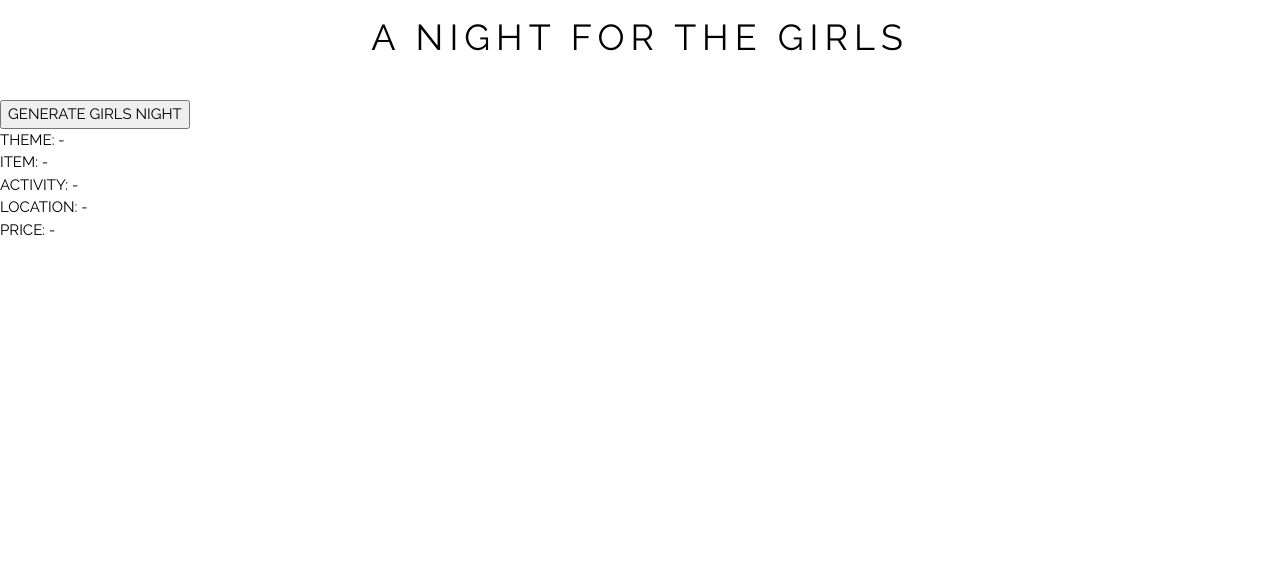
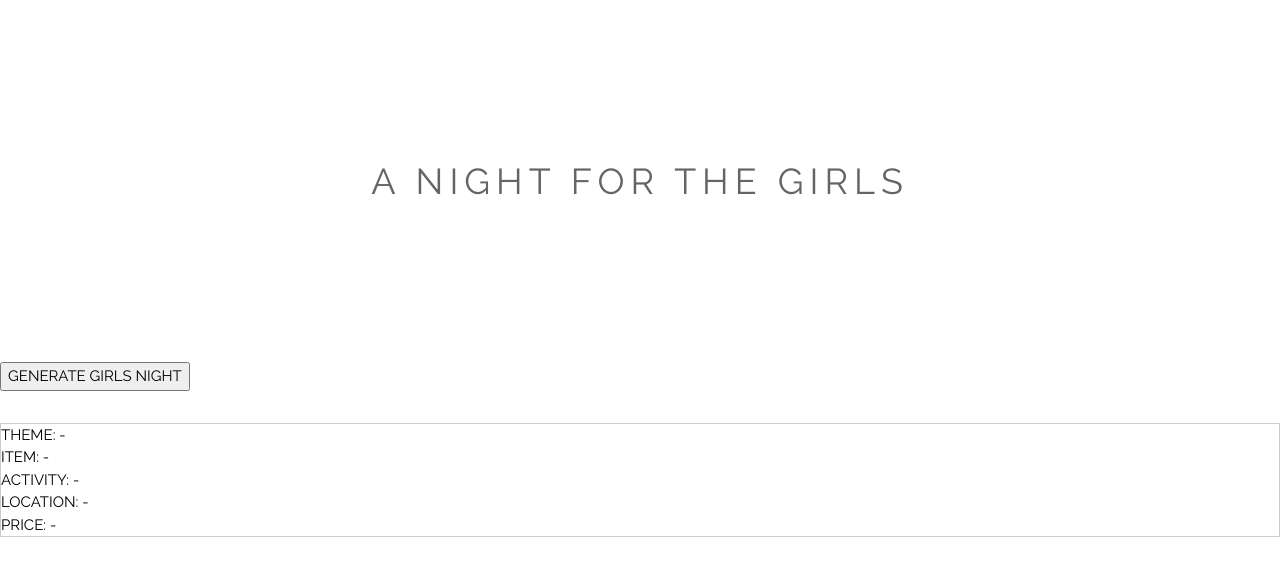
Before and after one commit to evangelinagrimes/evangelinagrimes.github.io, a plain HTML site: page index.html in a window 1280 px wide. Drawn offline with nearby package versions, Linux system fonts and the light colour scheme.

Commit message:
Messing around with themes

```diff
--- a/index.html
+++ b/index.html
@@ -15,8 +15,8 @@ h1 {letter-spacing: 6px}
 <body>
     <div class="container">
         <!-- Header Section -->
-        <header>
-            <h1><p style="text-align: center;">A NIGHT FOR THE GIRLS</p></h1>
+        <header class="w3-panel w3-center w3-opacity" style="padding:128px 16px">
+            <h1>A NIGHT FOR THE GIRLS</h1>
         </header>
 
         <!-- Main Content Section -->
@@ -29,6 +29,8 @@ h1 {letter-spacing: 6px}
             </div>
 
             <!-- Results Section -->
+            <div class="w3-padding-32">
+                <div class="w3-bar w3-border">
                     <div id="results" class="results-container">
                         <div class="result-item">
                             <span class="label">THEME:</span>
@@ -55,6 +57,8 @@ h1 {letter-spacing: 6px}
                             <span id="price" class="value">-</span>
                         </div>
                     </div>
+                </div>
+            </div>
         </main>
     </div>
 
```
Lines whose indentation alone changed are shown as unchanged.
